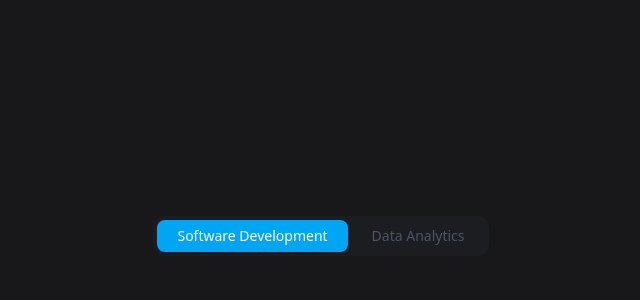
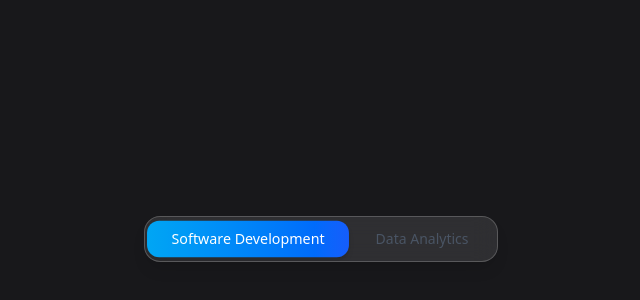
Before and after one commit to LaoAronn/laoaronn.github.io, a React (Vite) app: page / in a window 1280 px wide. Shown: the part 2186-2486 px from the top of the page, without its empty margins (319-959 px from the left). Built offline with nearby package versions, Linux system fonts and the light colour scheme.

Commit message:
Fixed option button styling

```diff
--- a/src/components/Work.jsx
+++ b/src/components/Work.jsx
@@ -104,42 +104,26 @@ const Work = () => {
         </div>
 
 
-        <div className="flex justify-center">
-          <nav className="flex overflow-x-auto items-center p-1 space-x-1 text-sm text-gray-600 bg-gray-500/5 rounded-xl dark:bg-gray-500/20">
+        <div className="flex justify-center pb-15">
+          <nav className="flex overflow-x-auto items-center p-1 space-x-1 text-sm
+            backdrop-blur-md bg-white/10 dark:bg-white/5
+            border border-white/20 rounded-2xl shadow-lg">
 
-            <button
-              role="tab"
-              type="button"
-              onClick={() => setActiveTab("software")}
-              className={`flex whitespace-nowrap items-center h-8 px-5 font-medium rounded-lg outline-none transition-all
-                ${activeTab === "software"
-                  ? "bg-sky-500 text-white shadow"
-                  : "dark:text-white hover:dark:text-sky-400 dark:bg-gray-500/20"}
-              `}
-            >
-              Software Development
-            </button>
-
-            <button
-              role="tab"
-              type="button"
-              onClick={() => setActiveTab("data")}
-              className={`flex whitespace-nowrap items-center h-8 px-5 font-medium rounded-lg outline-none transition-all
-                ${activeTab === "data"
-                  ? "bg-sky-500 text-white shadow"
-                  : "dark:text-white hover:dark:text-sky-400 dark:bg-gray-500/20"}
-              `}
-            >
-              Data Analytics
-            </button>
-
+            {["software", "data"].map((tab) => (
+              <button
+                key={tab}
+                onClick={() => setActiveTab(tab)}
+                className={`flex items-center h-9 px-6 font-medium rounded-xl transition-all duration-300
+                  ${activeTab === tab
+                    ? "bg-gradient-to-r from-sky-500 to-blue-600 text-white shadow-md scale-[1.02]"
+                    : "text-gray-600 dark:text-gray-300 hover:text-sky-500 dark:hover:text-sky-400 hover:bg-white/10"}
+                `}
+              >
+                {tab === "software" ? "Software Development" : "Data Analytics"}
+              </button>
+            ))}
           </nav>
         </div>
-
-
-
-
-
 
 
         <div className="grid grid-cols-1">
```
